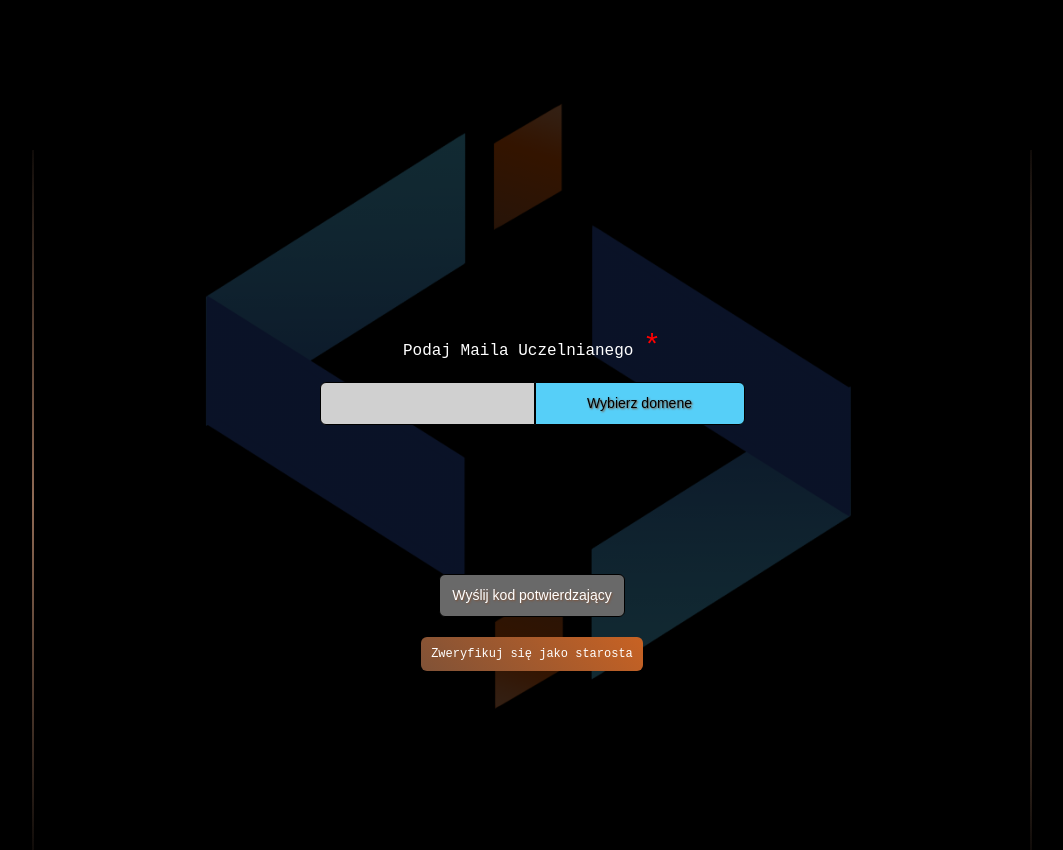
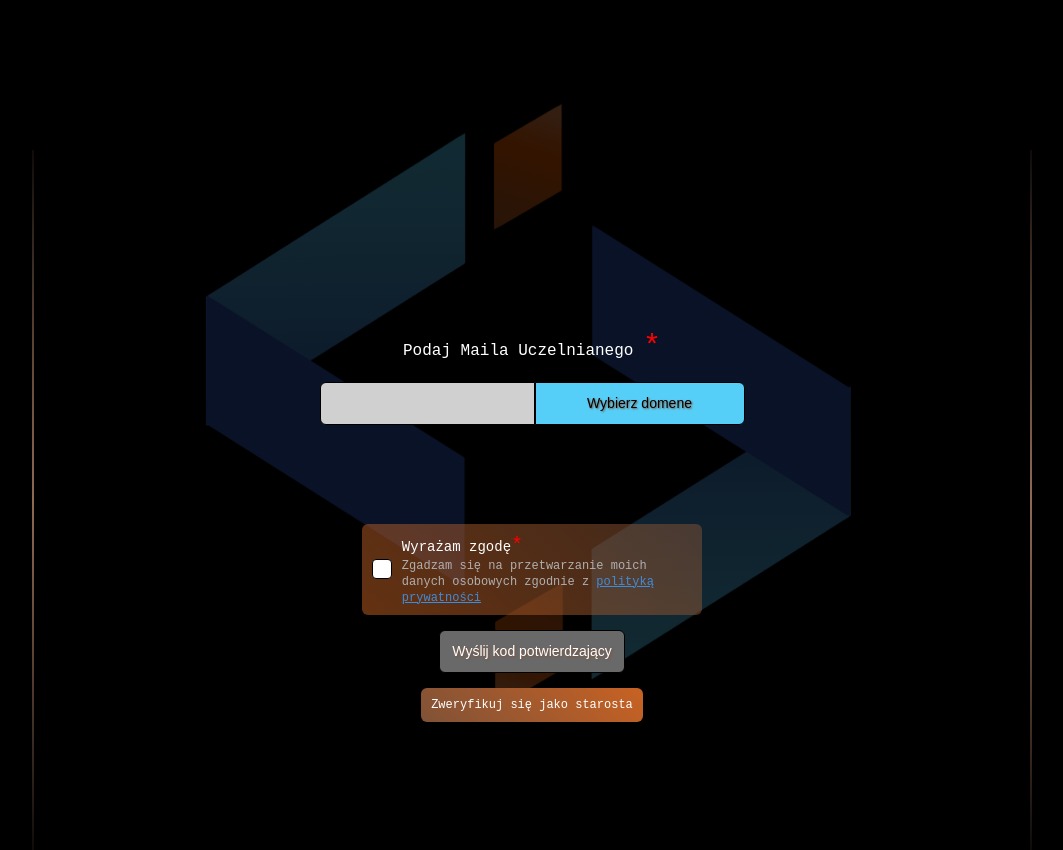
Before and after one commit to Thrykey/projektIRSS, a plain HTML site: page pages/Logowanie.html in a window 1280 px wide. Shown: the whole page, without its empty margins (108-1171 px from the left). Drawn offline with Linux system fonts and the light colour scheme.

Commit message:
scaling for 4k monitors, RODO checkbox

```diff
--- a/pages/Logowanie.html
+++ b/pages/Logowanie.html
@@ -54,6 +54,19 @@
                     </div>
                 </div>
                 <div id="wyslij">
+                    <label class="checkboxWrap">
+                        <input type="checkbox" name="RODO" id="RODO">
+                        <span class="customCheckbox"></span>
+
+                        <span class="checkboxText">
+                            Wyrażam zgodę<span style="color:red;font-size:20px">*</span><br>
+                            <small>
+                                Zgadzam się na przetwarzanie moich danych osobowych zgodnie z
+                                <a href="./FAQ.html">polityką prywatności</a>
+                            </small>
+                        </span>
+                    </label>
+
                     <button type="submit" id="wyslijKod" disabled="true">Wyślij kod potwierdzający</button>
                     <span id="zalogujStarosta">Zaloguj Jako Starosta</span>
                 </div>
--- a/src/Logowanie.js
+++ b/src/Logowanie.js
@@ -23,6 +23,7 @@ const inputFields = {
     EMAIL: false,
     INDEX: false,
     DOMENA: false,
+    RODO: false,
     HASLO: undefined
 }
 /**
@@ -114,7 +115,6 @@ document.getElementById('zalogujStarosta').addEventListener('click', () => {
 
 
 function enableSend() {
-    console.log(!(Object.values(inputFields).every(state => state != false)));
     document.getElementById('wyslijKod').disabled = !(Object.values(inputFields).every(state => state != false))
 }
 
@@ -130,6 +130,11 @@ function reactToEmailChange(buttonValue) {
         })
     }
 }
+
+document.getElementById('RODO').addEventListener('change', (e) => {
+    inputFields.RODO = e.target.checked
+    enableSend()
+})
 
 document.getElementById('ukenChoice').addEventListener('click', () => {
     setTextContentByElement('dropdownBtn', '@student.uken.krakow.pl')
--- a/src/PanelStudenta.js
+++ b/src/PanelStudenta.js
@@ -150,7 +150,6 @@ document.addEventListener('DOMContentLoaded', () => {
     generujWyborGrup();
     new DragDropManager('.wybor', '.wyborGrupyLabolatoryjnej');
 
-    feedback = document.getElementById('feedbackWyslania');
     document.getElementById('wniosekBtn').disabled = false
 });
 
--- a/styles/Logowanie.css
+++ b/styles/Logowanie.css
@@ -309,6 +309,7 @@ body {
     position: relative;
     display: grid;
     justify-items: center;
+    gap: 15px;
 
 
     &>button {
@@ -341,6 +342,78 @@ body {
 
 }
 
+.checkboxWrap {
+    display: flex;
+    align-items: center;
+    gap: 10px;
+    width: 50%;
+    cursor: pointer;
+    user-select: none;
+    background: linear-gradient(45deg, rgba(200, 98, 35, 0.5) 0%, rgba(128, 82, 55, 0.5) 100%);
+    padding: 10px;
+    border-radius: 6px;
+
+    input {
+        display: none;
+    }
+}
+
+.customCheckbox {
+    width: 18px;
+    height: 18px;
+    border-radius: 4px;
+    border: 1px solid black;
+    background: white;
+    transition: background .3s ease, transform .15s ease;
+    position: relative;
+    flex-shrink: 0;
+}
+
+.checkboxWrap:hover .customCheckbox {
+    background: var(--SubstitueMainBlue);
+}
+
+.customCheckbox::after {
+    content: '';
+    position: absolute;
+    left: 5px;
+    top: 2px;
+    width: 5px;
+    height: 10px;
+    border: solid black;
+    border-width: 0 2px 2px 0;
+    transform: rotate(45deg);
+    opacity: 0;
+    transition: opacity .2s ease;
+}
+
+.checkboxWrap input:checked+.customCheckbox::after {
+    opacity: 1;
+}
+
+.checkboxWrap:active .customCheckbox {
+    transform: scale(1.15);
+}
+
+.checkboxWrap input:disabled+.customCheckbox {
+    background: #696969;
+    cursor: not-allowed;
+}
+
+.checkboxText {
+    font-size: 14px;
+
+    small {
+        font-size: 12px;
+        color: rgb(176, 176, 176);
+    }
+
+    a {
+        color: var(--SubstitueMainBlue);
+    }
+}
+
+
 @media (max-width: 1100px) {
     #wyslij {
         align-self: start;
@@ -348,13 +421,11 @@ body {
 }
 
 #zalogujStarosta {
-    margin-top: 20px;
     font-size: 12px;
     cursor: pointer;
     background: linear-gradient(45deg, #805237 0%, #C86223 100%);
     padding: 10px;
     border-radius: 6px;
-    background: linear-gradient(45deg, #805237 0%, #C86223 100%);
     transition: all 0.5s ease;
     text-align: center;
     align-content: center;
```
Also changed, not shown: index.html (+4 -2 lines), styles/PanelStudenta.css (+10 -2 lines), 1 other file.
